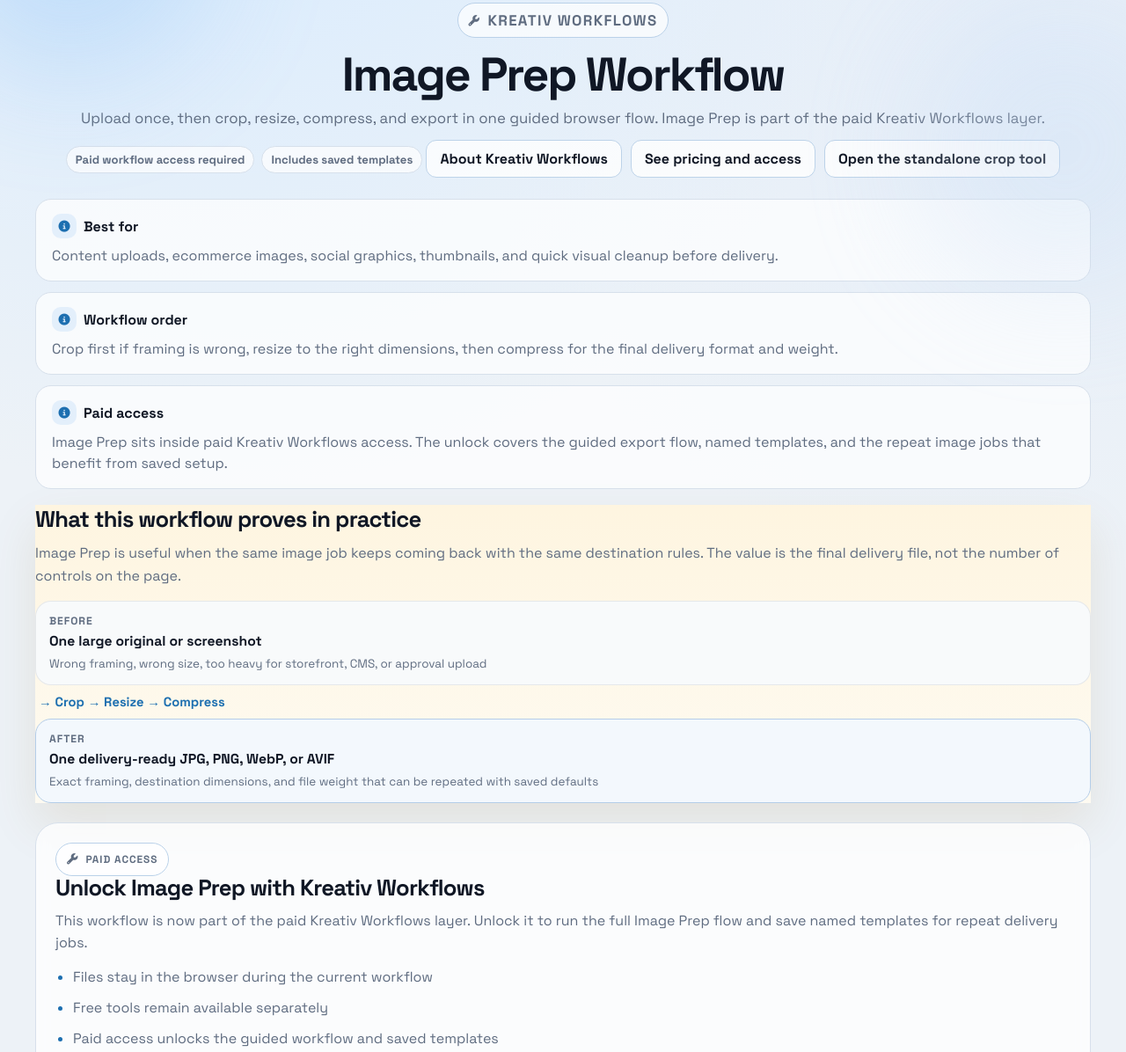
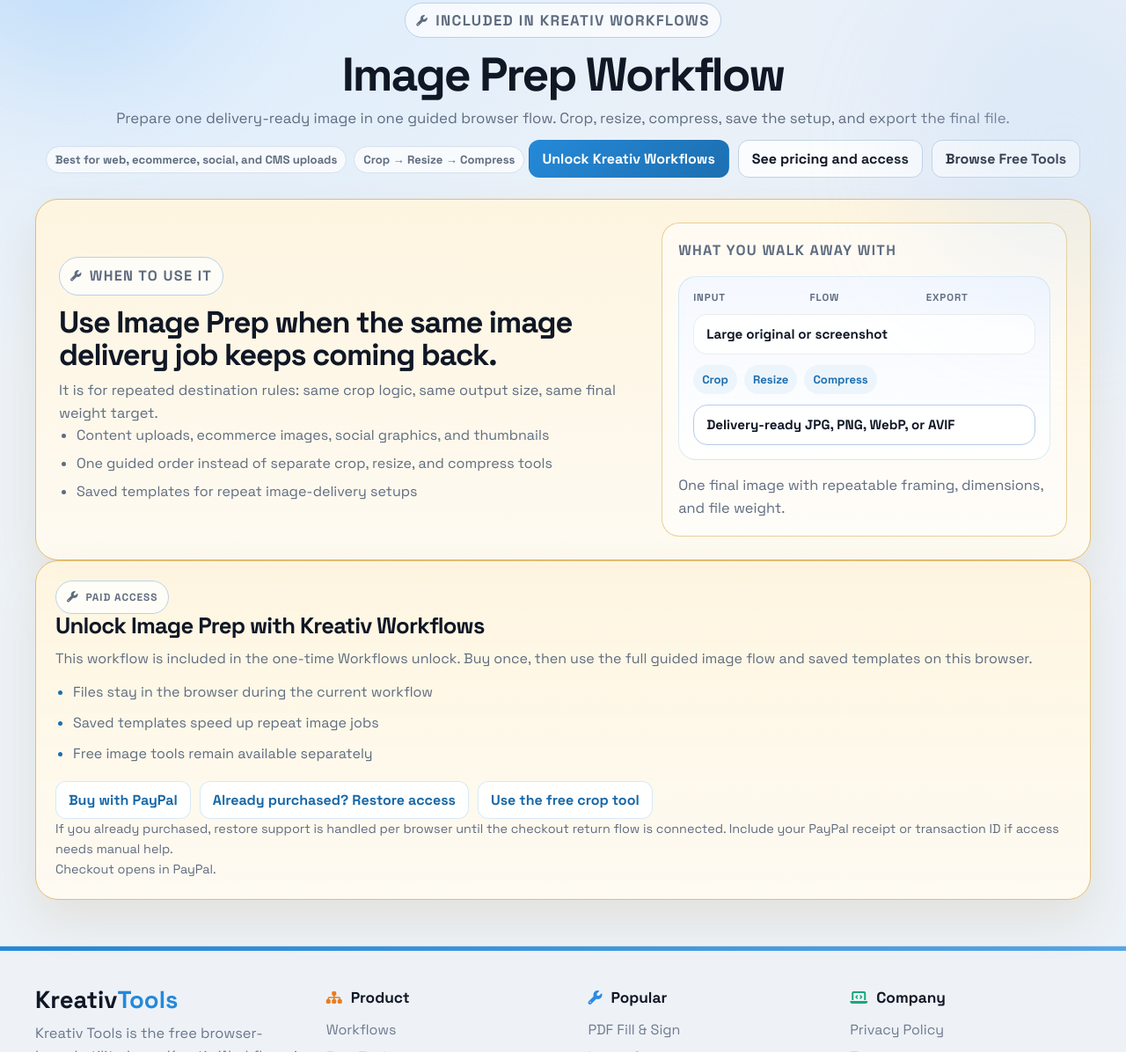
Before and after one commit to aolaru/kreativtools, a website: page workflows/image-prep/index.html in a window 1280 px wide. Shown: the part 111-1307 px from the top of the page at 88% size. Drawn offline with Linux system fonts and the light colour scheme.

Commit message:
Simplify Image Prep workflow entry page

```diff
--- a/workflows/image-prep/index.html
+++ b/workflows/image-prep/index.html
@@ -53,53 +53,67 @@
 
   <main class="container">
     <section class="hero">
-      <p class="eyebrow">Kreativ Workflows</p>
+      <p class="eyebrow">Included in Kreativ Workflows</p>
       <h1>Image Prep Workflow</h1>
-      <p>Upload once, then crop, resize, compress, and export in one guided browser flow. Image Prep is part of the paid Kreativ Workflows layer.</p>
+      <p>Prepare one delivery-ready image in one guided browser flow. Crop, resize, compress, save the setup, and export the final file.</p>
       <div class="article-meta">
-        <span class="article-pill">Paid workflow access required</span>
-        <span class="article-pill">Includes saved templates</span>
+        <span class="article-pill">Best for web, ecommerce, social, and CMS uploads</span>
+        <span class="article-pill">Crop → Resize → Compress</span>
       </div>
       <div class="hero-actions">
-        <a class="ghost header-link" href="/workflows/">About Kreativ Workflows</a>
+        <a class="primary header-link" href="/workflows/pricing/" data-workflows-checkout-link data-checkout-label="Unlock Kreativ Workflows">Unlock Kreativ Workflows</a>
         <a class="ghost header-link" href="/workflows/pricing/">See pricing and access</a>
-        <a class="ghost header-link" href="/image/crop/">Open the standalone crop tool</a>
+        <a class="ghost header-link" href="/tools/">Browse Free Tools</a>
       </div>
     </section>
 
-    <section class="tool-intro" aria-label="Image prep workflow guidance">
-      <div class="tool-intro-card">
-        <h2>Best for</h2>
-        <p>Content uploads, ecommerce images, social graphics, thumbnails, and quick visual cleanup before delivery.</p>
+    <section class="workflow-offer premium-surface" aria-label="Image Prep overview">
+      <div class="workflow-offer-copy">
+        <p class="eyebrow">When to use it</p>
+        <h2>Use Image Prep when the same image delivery job keeps coming back.</h2>
+        <p>It is for repeated destination rules: same crop logic, same output size, same final weight target.</p>
+        <ul class="workflow-offer-list">
+          <li>Content uploads, ecommerce images, social graphics, and thumbnails</li>
+          <li>One guided order instead of separate crop, resize, and compress tools</li>
+          <li>Saved templates for repeat image-delivery setups</li>
+        </ul>
       </div>
-      <div class="tool-intro-card">
-        <h2>Workflow order</h2>
-        <p>Crop first if framing is wrong, resize to the right dimensions, then compress for the final delivery format and weight.</p>
-      </div>
-      <div class="tool-intro-card">
-        <h2>Paid access</h2>
-        <p>Image Prep sits inside paid Kreativ Workflows access. The unlock covers the guided export flow, named templates, and the repeat image jobs that benefit from saved setup.</p>
+      <div class="workflow-offer-panel">
+        <p class="workflow-proof-label">What you walk away with</p>
+        <div class="workflow-proof-preview is-image" aria-hidden="true">
+          <div class="workflow-preview-top">
+            <span>Input</span>
+            <span>Flow</span>
+            <span>Export</span>
+          </div>
+          <div class="workflow-preview-pill">Large original or screenshot</div>
+          <div class="workflow-preview-track">
+            <span>Crop</span>
+            <span>Resize</span>
+            <span>Compress</span>
+          </div>
+          <div class="workflow-preview-result">Delivery-ready JPG, PNG, WebP, or AVIF</div>
+        </div>
+        <p class="studio-stage-note">One final image with repeatable framing, dimensions, and file weight.</p>
       </div>
     </section>
 
-    <section class="workflow-example-panel premium-surface">
-      <div class="workflow-example-copy">
-        <h2>What this workflow proves in practice</h2>
-        <p>Image Prep is useful when the same image job keeps coming back with the same destination rules. The value is the final delivery file, not the number of controls on the page.</p>
+    <section class="home-panel premium-surface" data-workflows-locked-content hidden>
+      <p class="eyebrow">Paid Access</p>
+      <h2>Unlock Image Prep with Kreativ Workflows</h2>
+      <p>This workflow is included in the one-time Workflows unlock. Buy once, then use the full guided image flow and saved templates on this browser.</p>
+      <ul class="home-change-list">
+        <li>Files stay in the browser during the current workflow</li>
+        <li>Saved templates speed up repeat image jobs</li>
+        <li>Free image tools remain available separately</li>
+      </ul>
+      <div class="workflow-success-actions">
+        <a class="button-link" href="/workflows/pricing/" data-workflows-checkout-link data-checkout-label="Buy with PayPal">Buy with PayPal</a>
+        <button class="button-link" type="button" data-workflows-restore-access data-workflows-restore-scope="Image Prep" data-workflows-restore-status="imagePrepRestoreStatus">Already purchased? Restore access</button>
+        <a class="button-link" href="/image/crop/">Use the free crop tool</a>
       </div>
-      <div class="workflow-proof-flow">
-        <div class="workflow-proof-step">
-          <span>Before</span>
-          <strong>One large original or screenshot</strong>
-          <small>Wrong framing, wrong size, too heavy for storefront, CMS, or approval upload</small>
-        </div>
-        <div class="workflow-proof-arrow">→ Crop → Resize → Compress</div>
-        <div class="workflow-proof-step is-result">
-          <span>After</span>
-          <strong>One delivery-ready JPG, PNG, WebP, or AVIF</strong>
-          <small>Exact framing, destination dimensions, and file weight that can be repeated with saved defaults</small>
-        </div>
-      </div>
+      <p id="imagePrepRestoreStatus" class="studio-stage-note">If you already purchased, restore support is handled per browser until the checkout return flow is connected. Include your PayPal receipt or transaction ID if access needs manual help.</p>
+      <p class="studio-stage-note" data-workflows-checkout-status>Paid access is currently handled manually. Use the contact page for early access or restore help.</p>
     </section>
 
     <section class="upload-card" data-workflows-paid-content>
@@ -372,23 +386,6 @@
       </div>
     </section>
 
-    <section class="home-panel" data-workflows-locked-content hidden>
-      <p class="eyebrow">Paid Access</p>
-      <h2>Unlock Image Prep with Kreativ Workflows</h2>
-      <p>This workflow is now part of the paid Kreativ Workflows layer. Unlock it to run the full Image Prep flow and save named templates for repeat delivery jobs.</p>
-      <ul class="home-change-list">
-        <li>Files stay in the browser during the current workflow</li>
-        <li>Free tools remain available separately</li>
-        <li>Paid access unlocks the guided workflow and saved templates</li>
-      </ul>
-      <div class="workflow-success-actions">
-        <a class="button-link" href="/workflows/pricing/" data-workflows-checkout-link data-checkout-label="Buy Kreativ Workflows">Buy Kreativ Workflows</a>
-        <button class="button-link" type="button" data-workflows-restore-access data-workflows-restore-scope="Image Prep" data-workflows-restore-status="imagePrepRestoreStatus">Already purchased? Restore access</button>
-        <a class="button-link" href="/tools/">Browse Free Tools</a>
-      </div>
-      <p id="imagePrepRestoreStatus" class="studio-stage-note">If you already purchased, restore support is handled per browser until the checkout return flow is connected. Include your PayPal receipt or transaction ID if access needs manual help.</p>
-      <p class="studio-stage-note" data-workflows-checkout-status>Paid access is currently handled manually. Use the contact page for early access or restore help.</p>
-    </section>
   </main>
 
   <footer class="site-footer">
```
